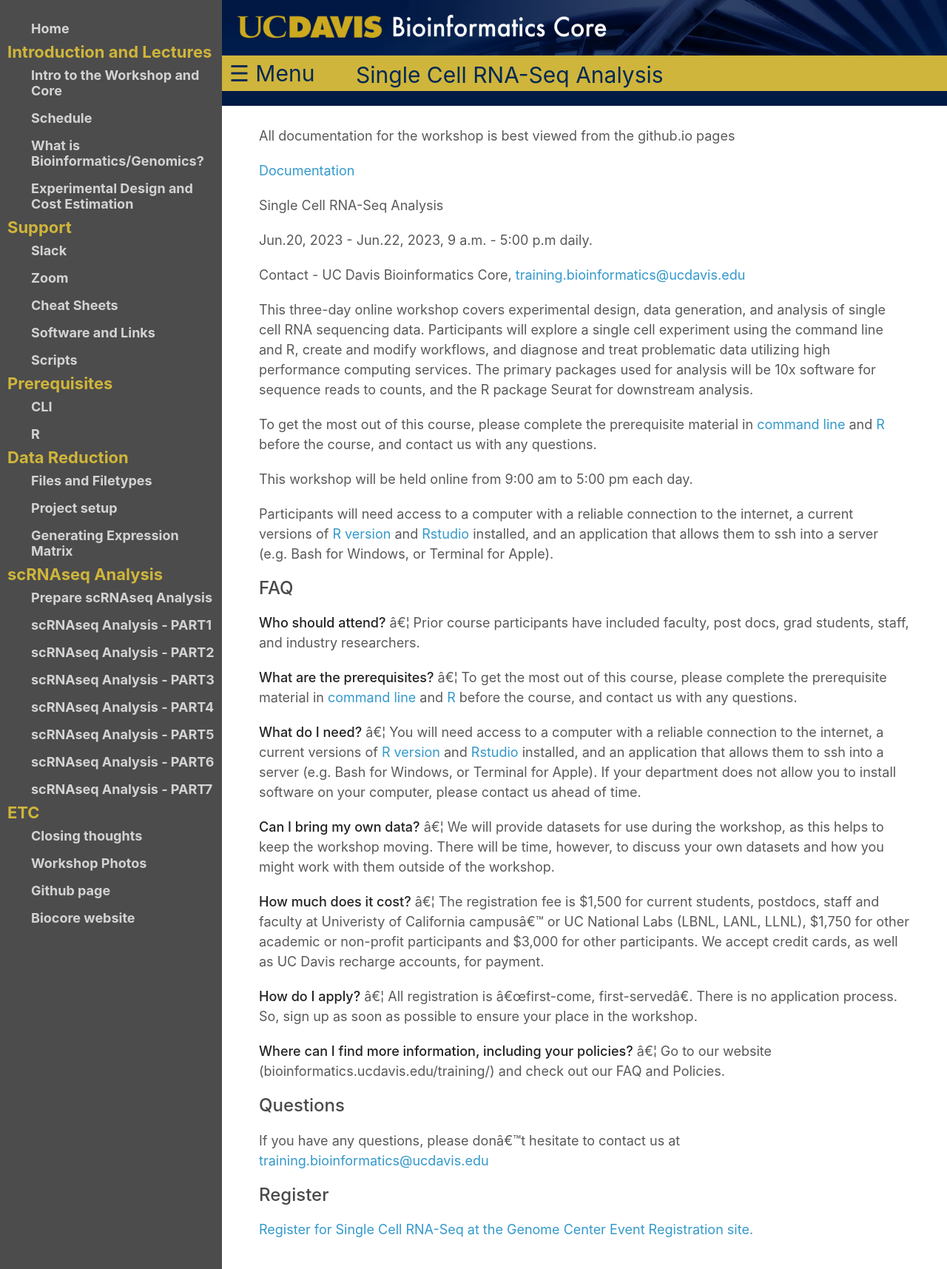
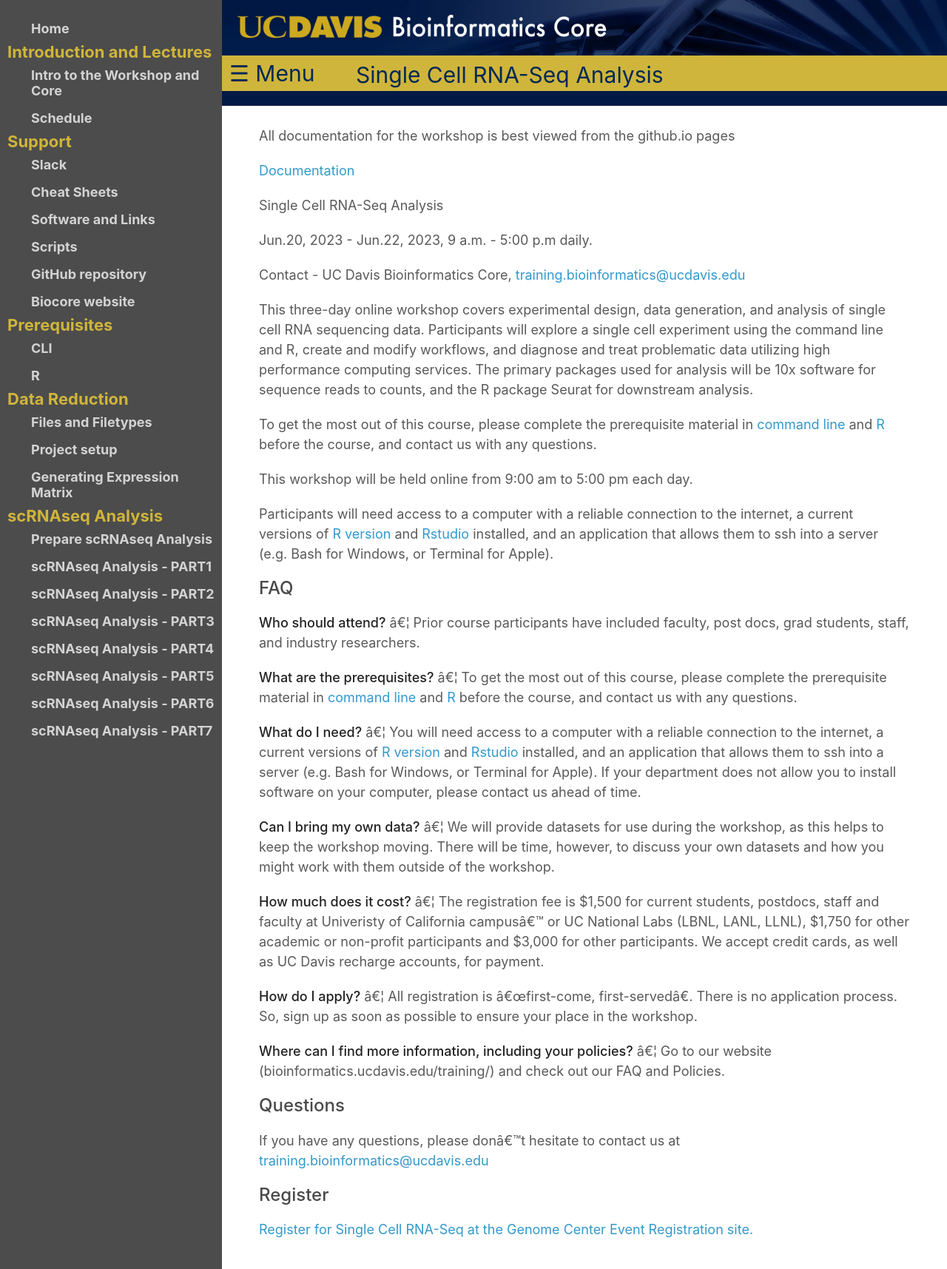
Before and after one commit to ucdavis-bioinformatics-training/2023-December-Single-Cell-RNA-Seq-Analysis, a Jekyll site: the page built from index.md, in a window 1280 px wide. Shown: the whole page at 74% size. Built offline with Jekyll 4.4.1, drawn with Linux system fonts in a browser that asks for light colours.

Commit message:
tidying nav bar

```diff
--- a/_config.yml
+++ b/_config.yml
@@ -11,22 +11,20 @@
     url: base/welcome
   - title: Schedule
     url: base/schedule
-  - title: What is Bioinformatics/Genomics?
-    url: https://raw.githubusercontent.com/ucdavis-bioinformatics-training/ucdavis-bioinformatics-training.presentations/master/genomics/Genomics_a_perspective_Dec_2021.pdf
-  - title: Experimental Design and Cost Estimation
-    url: https://raw.githubusercontent.com/ucdavis-bioinformatics-training/ucdavis-bioinformatics-training.presentations/master/singlecell/scRNAseq-expDesign_Oct_2022.pdf
 
   - heading: Support
   - title: Slack
     url: base/slack
-  - title: Zoom
-    url: base/zoom
   - title: Cheat Sheets
     url: base/cheatSheetIndex
   - title: Software and Links
     url: software_scripts/software
   - title: Scripts
     url: software_scripts/scripts_links
+  - title: GitHub repository
+    url: https://github.com/ucdavis-bioinformatics-training/2023-December-Single-Cell-RNA-Seq-Analysis
+  - title: Biocore website
+    url: http://bioinformatics.ucdavis.edu
 
   - heading: Prerequisites
   - title: CLI
@@ -59,17 +57,3 @@
     url: data_analysis/scRNA_Workshop-PART6
   - title: scRNAseq Analysis - PART7
     url: data_analysis/scRNA_Workshop-PART7
-  # - title: Shiny App (extra)
-  #   url: data_analysis/shiny_app_install
-  # - title: Shiny App on AWS (extra)
-  #   url: data_analysis/shiny_on_aws
-
-  - heading: ETC
-  - title: Closing thoughts
-    url: base/closing
-  - title: Workshop Photos
-    url: photos/photos
-  - title: Github page
-    url: https://github.com/ucdavis-bioinformatics-training/2022-July-Single-Cell-RNA-Seq-Analysis
-  - title: Biocore website
-    url: http://bioinformatics.ucdavis.edu
```
